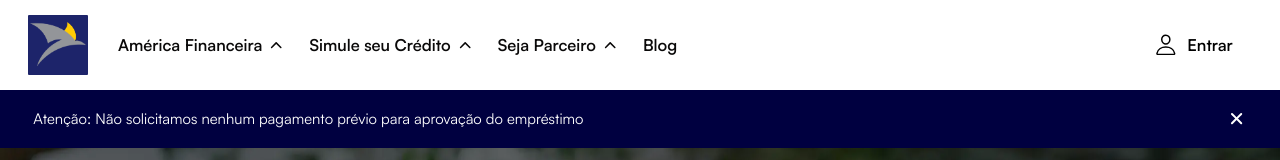
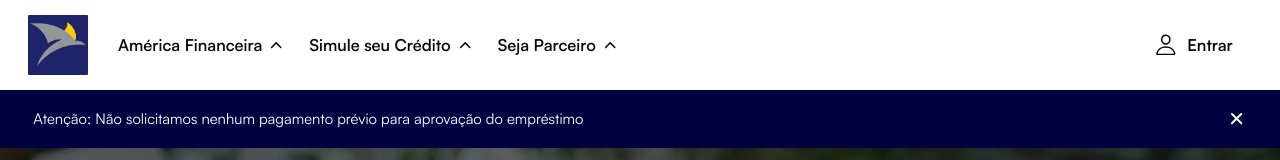
Before and after one commit to devpdro/america-financeira, a Next.js app: page / in a window 1280 px wide. Shown: the top 160 px of the page. Built offline with nearby package versions, Linux system fonts and the light colour scheme.

Commit message:
build: unistall dependencies

```diff
--- a/src/data/ui/nav.ts
+++ b/src/data/ui/nav.ts
@@ -1,10 +1,9 @@
 import { NavItemProps } from '@/data/models'
-import PDF from '@/presentation/assets/pdf/apresentacao-parceiros.pdf'
 
 export const nav: NavItemProps[] = [
   {
     label: 'América Financeira',
-    link: '/',
+    link: '#',
     children: [
       {
         label: 'Quem Somos',
@@ -28,7 +27,7 @@ export const nav: NavItemProps[] = [
   },
   {
     label: 'Simule seu Crédito',
-    link: '/emprestimo-pessoal',
+    link: '#',
     children: [
       {
         label: 'Empréstimo Pessoal',
@@ -55,8 +54,4 @@ export const nav: NavItemProps[] = [
       },
     ],
   },
-  {
-    label: 'Blog',
-    link: '/blog',
-  },
 ]
--- a/src/pages/blog/index.tsx
+++ /dev/null
@@ -1,3 +0,0 @@
-import { makeBlog } from '@/main/factories/pages'
-
-export default makeBlog
--- a/src/presentation/components/form/button/button.module.scss
+++ b/src/presentation/components/form/button/button.module.scss
@@ -28,7 +28,7 @@
 }
 
 .btn3 {
-  margin-top: 1.075rem;
+  margin-top: 1.575rem;
   @include hover-pointer;
   border: 1px solid $blue-color;
   background-color: $blue-color;
--- a/src/presentation/components/layout/navbar/navbar.tsx
+++ b/src/presentation/components/layout/navbar/navbar.tsx
@@ -3,19 +3,22 @@
 import { useState } from 'react'
 import Image from 'next/image'
 import Link from 'next/link'
-
 import { useAutoAnimate } from '@formkit/auto-animate/react'
-
 import { NavMobile } from '@/presentation/components/layout'
 import { IconWithProps, getLinkAttributes } from '@/utils'
 import { Images, Icons } from '@/presentation/assets'
 import { nav } from '@/data/ui'
-
 import styles from './navbar.module.scss'
 
 export default function Navbar() {
   const [animationParent] = useAutoAnimate()
   const [isSideMenuOpen, setSideMenu] = useState(false)
+
+  const handleClick = (e: any, link: string) => {
+    if (link === '#') {
+      e.preventDefault()
+    }
+  }
 
   return (
     <nav className={styles.navbar} aria-label="Navegação Principal">
@@ -30,7 +33,11 @@ export default function Navbar() {
           {nav.map((item, index) => (
             <div key={index} className={styles['nav-link']}>
               <Link href={item.link ?? '#'} legacyBehavior>
-                <a className={styles['link-text']} aria-label={item.label}>
+                <a
+                  className={styles['link-text']}
+                  aria-label={item.label}
+                  onClick={(e) => handleClick(e, item.link ?? '#')}
+                >
                   <span>{item.label}</span>
                   {item.children && (
                     <Icons.IoIosArrowDown
@@ -48,6 +55,7 @@ export default function Navbar() {
                         className={styles['dropdown-link']}
                         {...getLinkAttributes(child.link)}
                         aria-label={child.label}
+                        onClick={(e) => handleClick(e, child.link)}
                       >
                         <span className={styles['link-label']}>{child.label}</span>
                         {child.new && <p className={styles.new}>{child.new}</p>}
--- a/src/presentation/pages/payroll-loan/payroll-loan.tsx
+++ b/src/presentation/pages/payroll-loan/payroll-loan.tsx
@@ -12,7 +12,7 @@ export default function PayrollLoan() {
   return (
     <main>
       <Head>
-        <title>Empréstimo Consignado: Seguro, rápido e com taxas baixas</title>
+        <title>Empréstimo Consignado: Seguro, Rápido e com Taxas Baixas</title>
         <meta
           name="description"
           content="O empréstimo consignado é a solução ideal para quem busca crédito com segurança e taxas de juros baixas. Simule agora e veja como é fácil."
--- a/src/presentation/pages/personal-loan/personal-loan.tsx
+++ b/src/presentation/pages/personal-loan/personal-loan.tsx
@@ -12,7 +12,7 @@ export default function PersonalLoan() {
   return (
     <main>
       <Head>
-        <title>Empréstimo Pessoal: Online, ágil e seguro</title>
+        <title>Empréstimo Pessoal: Online, Ágil e Seguro</title>
         <meta
           name="description"
           content="Empréstimo pessoal rápido e fácil, com as melhores condições e benefícios para atender todas suas necessidades financeiras pessoais. Simule agora!"
```
Also changed, not shown: package.json (+0 -7 lines), 1 other file (tests, documents, lock files or other folders).
